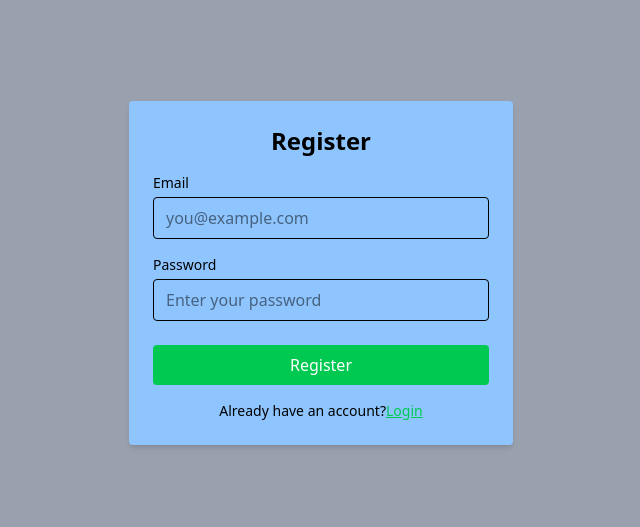
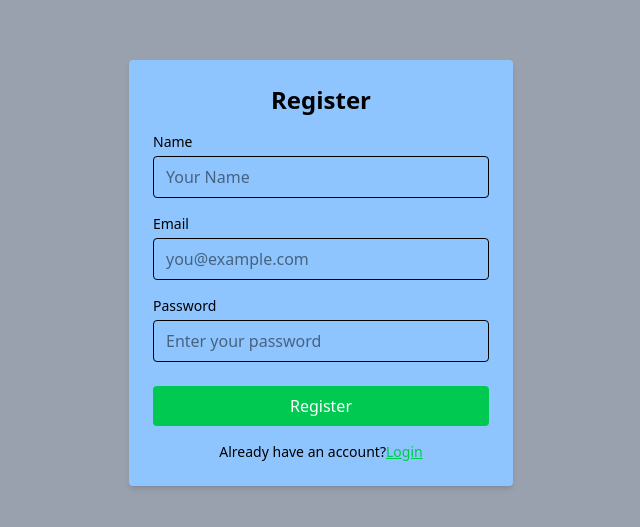
Before and after one commit to muhammedmidlajpc/Blog, a React (Vite) app in the folder front-end/: page /register in a window 1280 px wide. Shown: the part 127-654 px from the top of the page, without its empty margins (319-959 px from the left). Built offline with nearby package versions, Linux system fonts and the light colour scheme.

Commit message:
Update Register.jsx

```diff
--- a/front-end/src/pages/Register.jsx
+++ b/front-end/src/pages/Register.jsx
@@ -8,6 +8,7 @@ const Register = () => {
   console.log(BASE_URL);
   const [error, seterror] = useState({});
   const [formvalue, setformvalue] = useState({
+    name: "",
     email: "",
     password: ""
   });
@@ -34,6 +35,7 @@ const Register = () => {
             sessionStorage.setItem("authToken", res.data.token);
             navigate("/");
             setformvalue({
+              name: "",
               email: "",
               password: ""
             });
@@ -69,6 +71,17 @@ const Register = () => {
       <div className="bg-blue-300 p-6 rounded shadow-md w-full max-w-sm">
         <h2 className="text-2xl font-semibold mb-4 text-center">Register</h2>
         <form onSubmit={handleSubmit}>
+          <div className="mb-4">
+            <label className="block text-sm mb-1">Name</label>
+            <input
+              type="name"
+              className="w-full border px-3 py-2 rounded"
+              placeholder="Your Name"
+              name="name"
+              value={formvalue.name}
+              onChange={handleChange}
+            />
+          </div>
           <div className="mb-4">
             <label className="block text-sm mb-1">Email</label>
             <input
```
